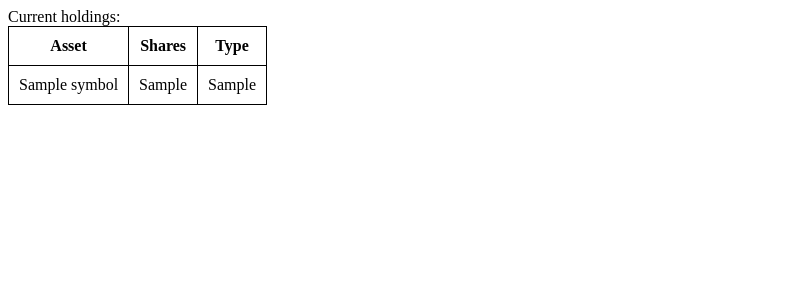
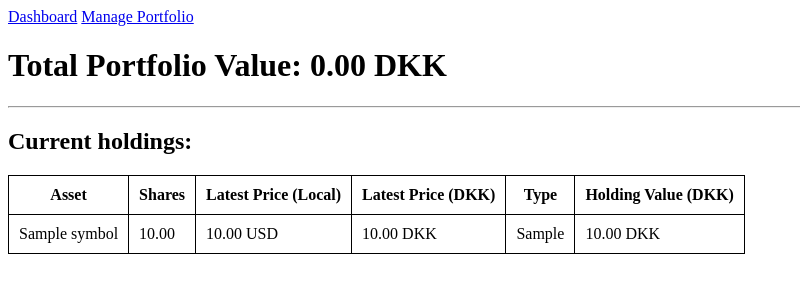
Before and after one commit to Simo067m/personal-projects-monorepo, a Flask app: template investment_tracker/app/templates/index.html in a window 1280 px wide. Shown: the top 300 px of the page, without its empty margins (0-800 px from the left). Run offline with Flask 3, Linux system fonts and the light colour scheme; the template is opened without the code that fills it: most values are stand-ins (such as "Sample title", 1, 10 or a date in 2020).

Commit message:
Make base.html template, reduce logging

```diff
--- a/investment_tracker/app/models.py
+++ b/investment_tracker/app/models.py
@@ -16,8 +16,6 @@ def get_db_connection():
     conn = None
     try:
         conn = sqlite3.connect(DB_FILE)
-
-        print("Database connected.")
 
         # Return the connection object
         return conn
--- /dev/null
+++ b/investment_tracker/app/templates/base.html
@@ -0,0 +1,20 @@
+<!DOCTYPE html>
+<html lang="en">
+    <meta charset="UTF-8">
+    <meta name="viewport" content="width=device-width, initial-scale=1.0">
+    <title>{% block title %}Investment Tracker{% endblock %}</title>
+    <link rel="stylesheet" href="{{ url_for('static', filename='css/style.css') }}">
+</html>
+
+<body>
+
+    <nav class="navbar">
+        <a href="{{ url_for('index') }}">Dashboard</a>
+        <a href="{{ url_for('manage') }}">Manage Portfolio</a>
+    </nav>
+
+    <main>
+        {% block content %}{% endblock %}
+    </main>
+
+</body>
--- a/investment_tracker/app/templates/index.html
+++ b/investment_tracker/app/templates/index.html
@@ -1,26 +1,74 @@
-<!DOCTYPE html>
-<html lang="en">
-    <head>
-        <title>Investment Tracker</title>
-        <link rel="stylesheet" href="{{ url_for('static', filename='css/style.css') }}">
-    </head>
+{% extends "base.html" %}
 
-    <body>
+{% block title %}Investment Tracker{% endblock %}
+<!--
+Dictionary with holdings data: holdings
+Total value of holdings: total_value
+-->
+{% block content %}
+    <h1>
+        <!-- Total portfolio value in 2 decimals -->
+        Total Portfolio Value: {{ "%.2f"|format(total_value) }} DKK
+    </h1>
+
+    <hr>
+
+    <h2>
         Current holdings:
-        <br>
-        <table class="holdings-table">
+    </h2>
+
+    <table class="holdings-table">
+        <thead>
             <tr>
                 <th>Asset</th>
                 <th>Shares</th>
+                <th>Latest Price (Local)</th>
+                <th>Latest Price (DKK)</th>
                 <th>Type</th>
+                <th>Holding Value (DKK)</th>
             </tr>
+        </thead>
+
+        <tbody>
             {% for symbol, data in holdings.items() %}
+            {% set holding_value = none %}
             <tr>
                 <td>{{ symbol }}</td>
-                <td>{{ data.asset_holdings }}</td>
+                <td>{{ "%.2f"|format(data.asset_holdings) }}</td>
+
+                {% if data.asset_dkk_price is not none %}
+
+                    <td>
+                        {{ "%.2f"|format(data.latest_price) }} {{ data.asset_currency }}
+                    </td>
+
+                    <td>
+                        {{ "%.2f"|format(data.asset_dkk_price) }} DKK
+                    </td>
+
+                    <!-- Compute total holdings if price data is available -->
+                    {% set holding_value = data.asset_holdings * data.asset_dkk_price %}
+
+                {% else %}
+                    <!-- If price is None, show N/A across both columns -->
+                    <td class="na" colspan="2">
+                        No price data
+                    </td>
+                {% endif %}
+
                 <td>{{ data.asset_type }}</td>
+
+                {% if holding_value is not none %}
+
+                    <td>{{ "%.2f"|format(holding_value) }} DKK</td>
+
+                {% else %}
+                    <td class="na">
+                        No price data
+                    </td>
+                {% endif %}
             </tr>
             {% endfor %}
-        </table>
-    </body>
-</html>
+        </tbody>
+</table>
+{% endblock %}
```
